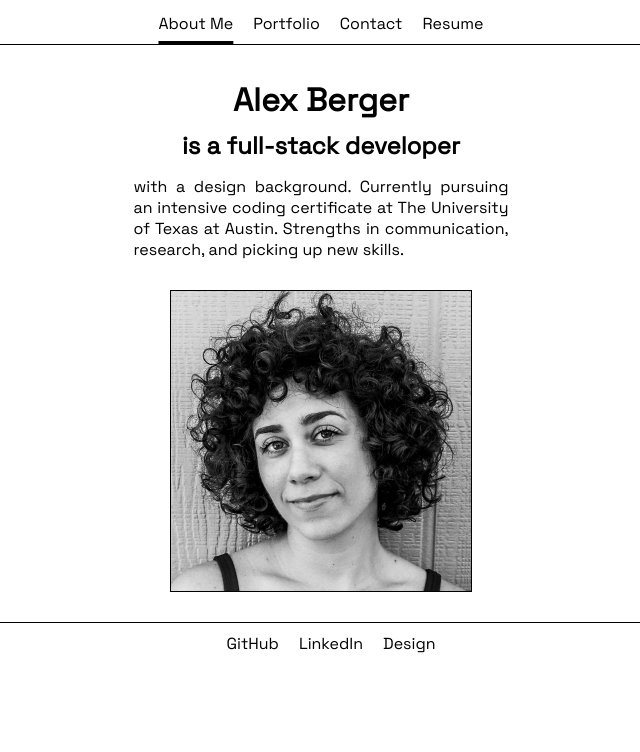
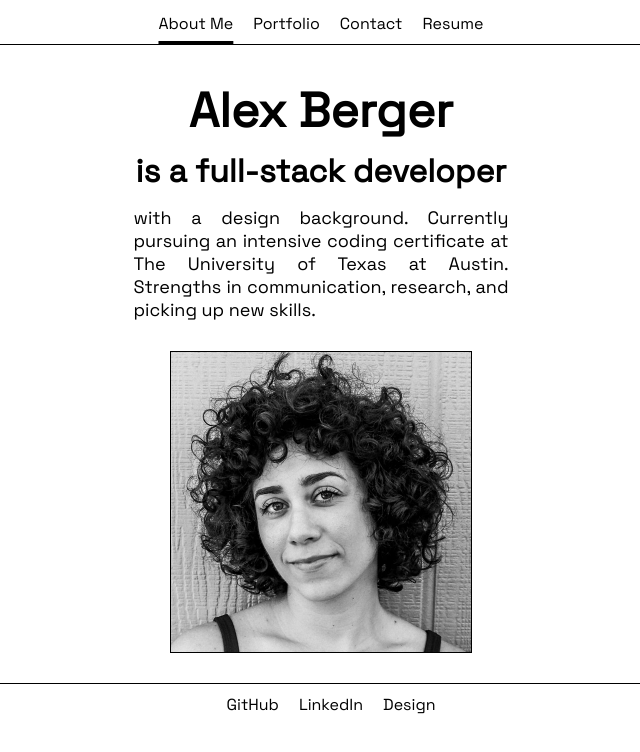
Before and after one commit to aberger3647/portfolio, a React (Create React App) app: page / in a window 1280 px wide. Shown: the top 752 px of the page, without its empty margins (319-959 px from the left). Built offline with nearby package versions, Linux system fonts and the light colour scheme.

Commit message:
make typography responsive

```diff
--- a/src/App.css
+++ b/src/App.css
@@ -1,3 +1,19 @@
+:root {
+  --fs-xl: 3rem;
+  --fs-600:  1.5rem;
+  --fs-500: 1.25rem;
+  --fs-400: 1rem;
+}
+
+@media (min-width: 40em) {
+  :root {
+    --fs-xl: 3rem;
+    --fs-600:  2rem;
+    --fs-500: 1.5rem;
+    --fs-400: 1.125rem;
+  }
+}
+
 /* text and image display */
 h1, h2, h3, h4, p, a, input, textarea {
   font-family: Space Grotesk;
@@ -8,11 +24,21 @@ h1, h2 {
   margin: 0px 15px 10px 15px;
 }
 
+h1 {
+  font-size: var(--fs-xl);
+}
+
+h2 {
+  font-size: var(--fs-600);
+}
+
 h3 {
   margin: 15px 0px 5px 0px;
+  font-size: var(--fs-500);
 }
 
 p {
+  font-size: var(--fs-400);
   margin:15px;
 }
 
```
